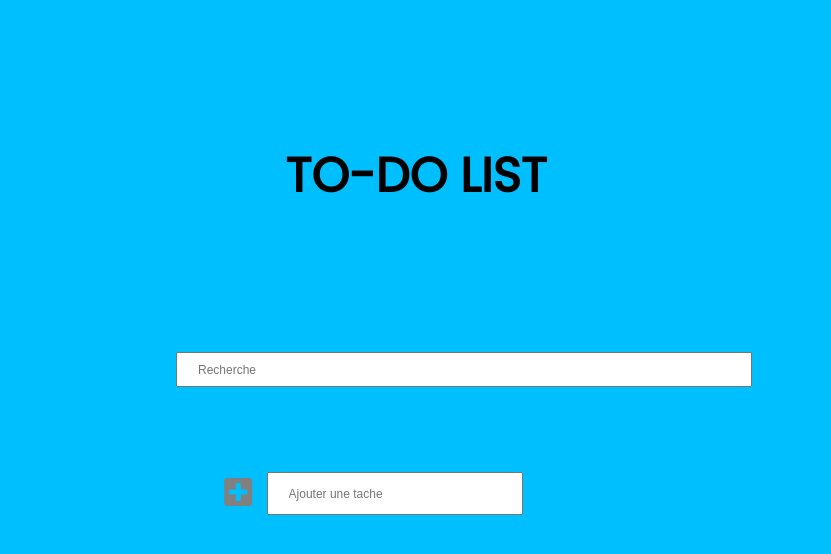
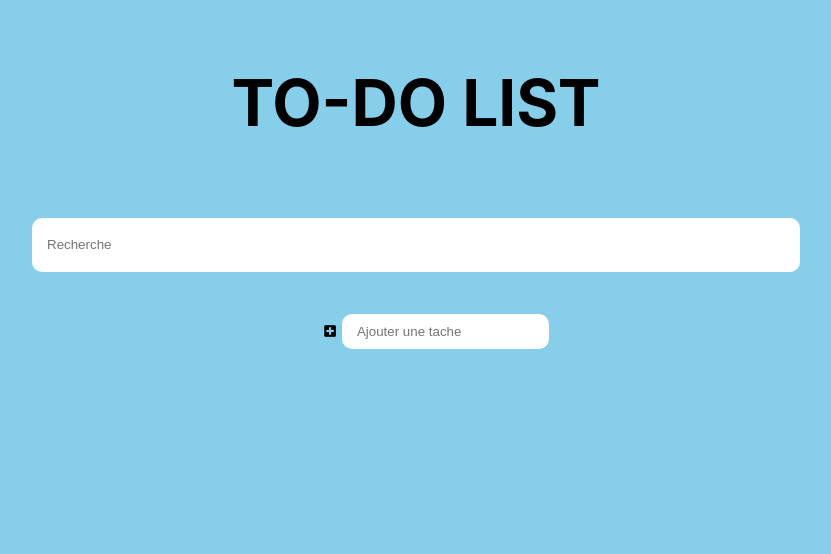
Before and after one commit to omararh/TO-DO-LIST, a React (Create React App) app: page / in a window 1280 px wide. Shown: the top 554 px of the page, without its empty margins (224-1055 px from the left). Built offline with nearby package versions, Linux system fonts and the light colour scheme.

Commit message:
“commit-14h”

```diff
--- a/src/App.jsx
+++ b/src/App.jsx
@@ -12,13 +12,14 @@ function App() {
     <div className="App">
        <header className = "title" >TO-DO LIST</header>
         <input type="text" className="searchBar" placeholder = "Recherche" onChange = {e => setQuery(e.target.value)}/>
+      <div className = "list-form">
            <ToDoList todos = {query === '' ? todos : todos.filter(item => item.taskTitle.toLowerCase().includes(query.toLowerCase()))}  setTodos = {setTodos}/>
            <Form
               inputText = {inputText}
               todos = {todos}
               setTodos =  {setTodos}
               setInputText = {setInputText} />
-
+      </div>
     </div>
   );
 }
--- a/src/app.scss
+++ b/src/app.scss
@@ -1,208 +1,25 @@
-* {
-    margin: 0;
-    padding: 0;
-    box-sizing: border-box;
-}
-
-body {
-    background-color: #00BFFF;
-    color: white;
-    font-family: "Poppins", sans-serif;
-    min-height: 100vh;
-}
-
-header {
-    font-size: 3em;
-    font-weight: bolder;
-    color: black;
-    margin: 2em 2em;
-}
-
-header,
-form {
-    min-height: 20vh;
+.App {
     display: flex;
-    justify-content: center;
+    flex-direction: column;
     align-items: center;
-}
-
-form button {
-    padding: 0.5rem;
-    font-size: 2rem;
-    border: none;
-    background: #ffffff;
-    margin-right: 7em;
-}
-
-form input {
-    width: 20%;
-    padding: 12px 20px;
-    margin: 8px 0;
-    box-sizing: border-box;
-    align-items: center;
-    margin-right: 7em;
-}
-
-@media screen and (max-width: 400px) {
-    form input {
+    .title {
+        color: black;
+        margin: 5%;
+        font-size: 4em;
+        font-weight: bold;
+    }
+    .searchBar {
         width: 60%;
-        margin-left: .1em;
+        height: 4em;
+        border: none;
+        padding: 10px 15px;
+        box-sizing: border-box;
+        border-radius: 10px;
+        outline: none;
+        margin: 1em 5em 2em;
     }
-    form button {
-        font-size: 1.5rem;
-        margin-left: 2.3em;
-    }
-    header {
-        font-size: 1.5em;
+    .list-form {
+        display: flex;
+        flex-direction: column;
     }
 }
-
-::placeholder {
-    font-size: 12px;
-}
-
-form button {
-    color: grey;
-    background: #00BFFF;
-    cursor: pointer;
-    margin-right: .2em;
-}
-
-form button:hover {
-    background: #ff6f47;
-    color: white;
-}
-
-.todo-container {
-    display: flex;
-    justify-content: center;
-    align-items: center;
-}
-
-.todo-list {
-    min-width: 30%;
-    list-style: none;
-}
-
-.todo {
-    margin: 0.5rem;
-    background: white;
-    font-size: 1.5rem;
-    color: black;
-    display: flex;
-    justify-content: space-between;
-    align-items: center;
-}
-
-.filter-todo {
-    padding: 1rem;
-}
-
-.todo li {
-    flex: 1;
-}
-
-.state {
-    margin-right: 20px;
-}
-
-.trash-btn,
-.complete-btn {
-    background: #ff6f47;
-    color: white;
-    border: none;
-    padding: 1rem;
-    cursor: pointer;
-    font-size: 1rem;
-}
-
-.complete-btn {
-    background: rgb(11, 212, 162);
-}
-
-.todo-item {
-    padding: 0rem 0.5rem;
-}
-
-.fa-trash,
-.fa-check {
-    pointer-events: none;
-}
-
-.fall {
-    transform: translateY(10rem) rotateZ(20deg);
-    opacity: 0;
-}
-
-.completed {
-    text-decoration: line-through;
-    opacity: 0.5;
-}
-
-
-/*CUSTOM SELECTOR */
-
-select {
-    -webkit-appearance: none;
-    -moz-appearance: none;
-    -ms-appearance: none;
-    appearance: none;
-    outline: 0;
-    box-shadow: none;
-    border: 0 !important;
-    background-image: none;
-}
-
-
-/* Custom Select */
-
-.select {
-    margin: 1rem;
-    position: relative;
-    overflow: hidden;
-}
-
-select {
-    color: #ff6f47;
-    font-family: "Poppins", sans-serif;
-    cursor: pointer;
-    width: 12rem;
-}
-
-
-/* Arrow */
-
-.select::after {
-    content: "\25BC";
-    position: absolute;
-    top: 0;
-    right: 0;
-    padding: 1rem;
-    background: #ff6f47;
-    cursor: pointer;
-    pointer-events: none;
-}
-
-.searchBar {
-    margin-left: 30em;
-    margin-bottom: 2em;
-    width: 45%;
-    padding: 8px 20px;
-}
-
-@media screen and (max-width: 400px) {
-    .searchBar {
-        margin-left: 2.5em;
-        width: 80%;
-    }
-}
-
-
-/* Transition */
-
-
-/*
-  .select:hover::after {
-    transform: scale(1.5);
-  }
-  */
--- a/src/components/form.jsx
+++ b/src/components/form.jsx
@@ -1,5 +1,7 @@
 import React from 'react';
 import {v4} from 'uuid';
+import '/Users/omararharbi/Desktop/toDoListApp/client/src/components/form.scss';
+
 
 const Form = ({setInputText, setTodos, todos, inputText}) => {
     const inputTextHandler = (e) => setInputText(e.target.value);
@@ -13,13 +15,18 @@ const Form = ({setInputText, setTodos, todos, inputText}) => {
         setTodos([...todos, {taskTitle : inputText , taskState : '', color : '', id : v4()}])
         setInputText('');
     }
+
+
+
     return (
-        <form>
-            <button onClick = {submitTodoHandler} className="todo-button" type="submit">
+        <div  className = "form">
+             <form>
+                 <button onClick = {submitTodoHandler} className="todo-button" type="submit">
                      <i className="fas fa-plus-square"></i>
-            </button>
-            <input value = {inputText} onChange = {inputTextHandler} type="text" className="toDoinput" placeholder="Ajouter une tache"/>
-        </form>
+                 </button>
+                 <input value = {inputText} onChange = {inputTextHandler} type="text" className="toDoinput" placeholder="Ajouter une tache"/>
+            </form>
+        </div>
     );
 }
 
--- a/src/components/form.scss
+++ b/src/components/form.scss
@@ -0,0 +1,15 @@
+.form {
+    margin-left: 2.2em;
+    .todo-button {
+        cursor: pointer;
+        border: none;
+        background-color: #87CEEB;
+    }
+    .toDoinput {
+        border: none;
+        padding: 10px 15px;
+        box-sizing: border-box;
+        border-radius: 10px;
+        outline: none;
+    }
+}
--- a/src/components/toDo.jsx
+++ b/src/components/toDo.jsx
@@ -1,5 +1,6 @@
 import React from 'react'
 import Select from 'react-select';
+import '/Users/omararharbi/Desktop/toDoListApp/client/src/components/toDo.scss';
 
 const ToDo = ({todo,todos, setTodos}) => {
     const deleteHandler = () => setTodos(todos.filter((el) => el.id !== todo.id));
@@ -20,18 +21,22 @@ const ToDo = ({todo,todos, setTodos}) => {
         }))
     }
 
+
+
     return (
-        <div>
-            <div className="todo">
-                <li className={`todo-item ${todo.text === 'Fait' ? "completed" : ""}` }>{todo.taskTitle}</li>
+        <div className = "toDo">
+           <div className = "toDoTable">
+                <p className= "">{todo.taskTitle}</p>
+                <p style={{color: todo.color}}  className= "state" >{todo.taskState}</p>
+                <div className = "icons">
+                    <Select options={options} defaultValue={options[0]} onChange={handleChange} className = "selector" />
+                    <button onClick = {deleteHandler} className = "trash-btn">
+                    <i className = "fas fa-trash" ></i>
+                    </button>
+                </div>
 
-                <span style={{color: todo.color}}  className= "state" >{todo.taskState}</span>
-                <Select options={options} defaultValue={options[0]} onChange={handleChange} className = "selector" />
+            </div>
 
-                    <button onClick = {deleteHandler} className = "trash-btn">
-                        <i className = "fas fa-trash" ></i>
-                    </button>
-            </div>
 
         </div>
     )
--- a/src/components/toDo.scss
+++ b/src/components/toDo.scss
@@ -0,0 +1,23 @@
+.toDo {
+    .toDoTable {
+        background-color: white;
+        width: 40em;
+        margin-right: 2.2em;
+        display: flex;
+        justify-content: space-around;
+    }
+    .icons {
+        display: flex;
+        .selector {
+            width: 8em;
+            margin-top: .5em;
+            background: white;
+            border: none;
+        }
+        .trash-btn {
+            background-color: white;
+            border: none;
+            cursor: pointer;
+        }
+    }
+}
--- a/src/index.css
+++ b/src/index.css
@@ -1,13 +1,11 @@
 body {
-  margin: 0;
-  font-family: -apple-system, BlinkMacSystemFont, 'Segoe UI', 'Roboto', 'Oxygen',
-    'Ubuntu', 'Cantarell', 'Fira Sans', 'Droid Sans', 'Helvetica Neue',
-    sans-serif;
-  -webkit-font-smoothing: antialiased;
-  -moz-osx-font-smoothing: grayscale;
+    margin: 0;
+    font-family: -apple-system, BlinkMacSystemFont, 'Segoe UI', 'Roboto', 'Oxygen', 'Ubuntu', 'Cantarell', 'Fira Sans', 'Droid Sans', 'Helvetica Neue', sans-serif;
+    -webkit-font-smoothing: antialiased;
+    -moz-osx-font-smoothing: grayscale;
+    background-color: #87CEEB;
 }
 
 code {
-  font-family: source-code-pro, Menlo, Monaco, Consolas, 'Courier New',
-    monospace;
+    font-family: source-code-pro, Menlo, Monaco, Consolas, 'Courier New', monospace;
 }
--- a/src/index.js
+++ b/src/index.js
@@ -6,9 +6,9 @@ import reportWebVitals from './reportWebVitals';
 
 const root = ReactDOM.createRoot(document.getElementById('root'));
 root.render(
-  <React.StrictMode>
-    <App />
-  </React.StrictMode>
+
+    <
+    App / >
 );
 
 // If you want to start measuring performance in your app, pass a function
```
Lines whose indentation alone changed are shown as unchanged.
